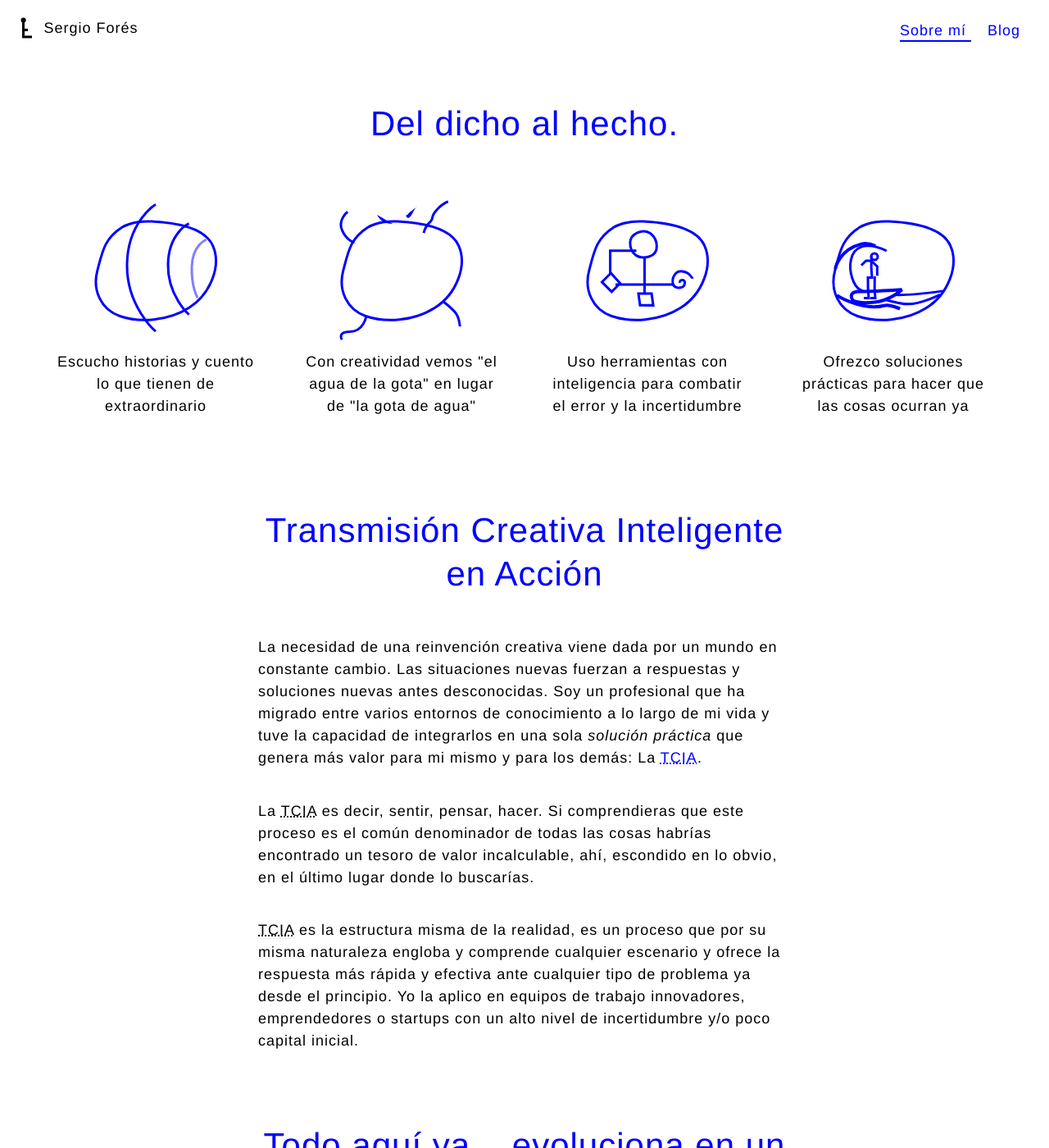
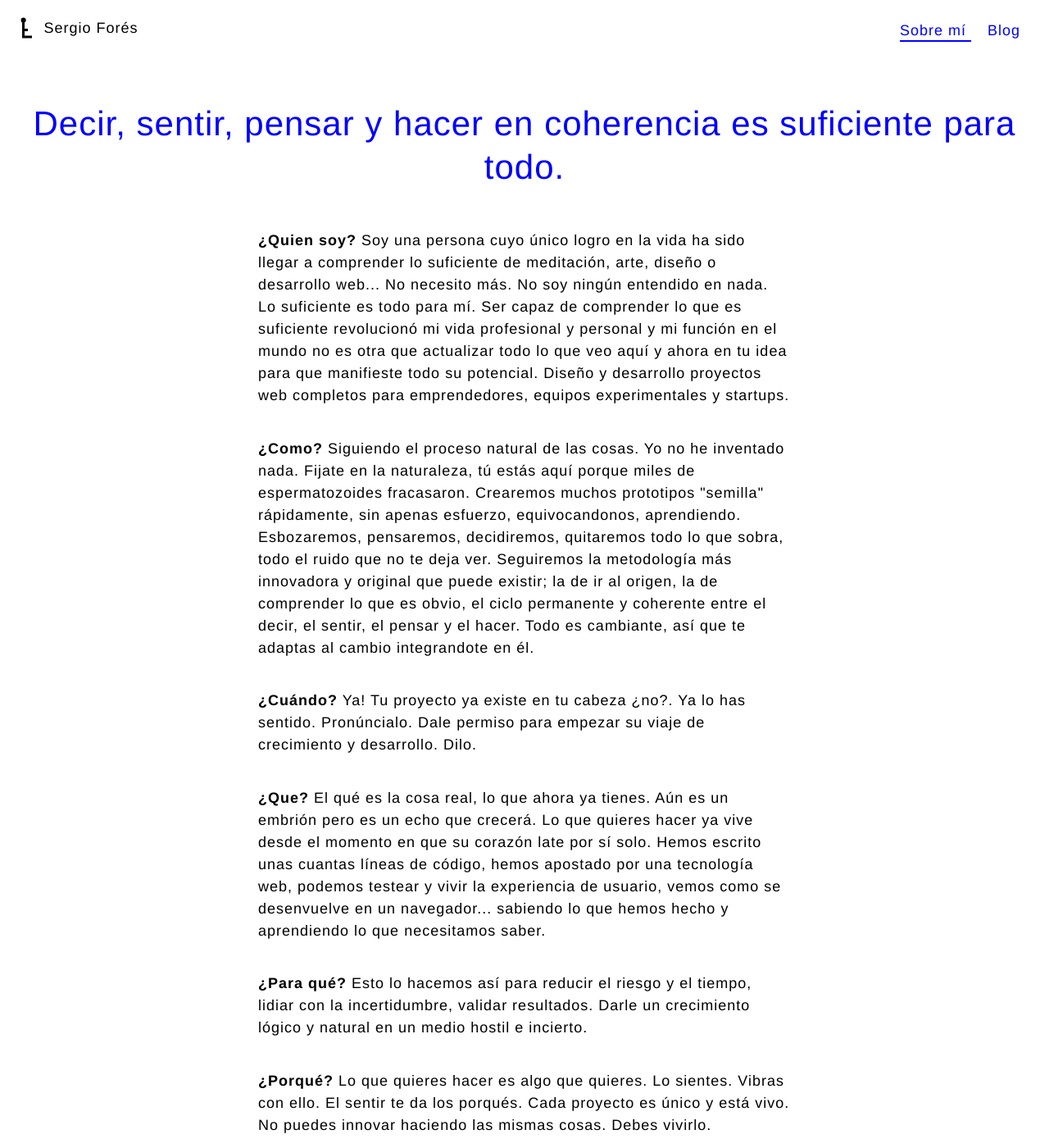
Before and after one commit to t0t/deprecated-personal-portfolio, a Jekyll site: the page built from index.html, in a window 1280 px wide and 1400 px high. Shown: the whole window at 82% size. Built offline with Jekyll 4.4.1, drawn with Linux system fonts in a browser that asks for light colours; some of the changed text lies outside the part shown.

```diff
--- a/index.html
+++ b/index.html
@@ -12,32 +12,23 @@
 <article>
 
   <h1 class="site-title">
-    Del dicho al hecho.
+    Decir, sentir, pensar y hacer en coherencia es suficiente para todo.
   </h1>
+  <p><b>¿Quien soy?</b> Soy una persona cuyo único logro en la vida ha sido llegar a comprender lo suficiente de meditación, arte, diseño o desarrollo web... No necesito más. No soy ningún entendido en nada. Lo suficiente es todo para mí. Ser capaz de comprender lo que es suficiente revolucionó mi vida profesional y personal y mi función en el mundo no es otra que actualizar todo lo que veo aquí y ahora en tu idea para que manifieste todo su potencial. Diseño y desarrollo proyectos web completos para emprendedores, equipos experimentales y startups.</p>
+  <p><b>¿Como?</b> Siguiendo el proceso natural de las cosas. Yo no he inventado nada. Fijate en la naturaleza, tú estás aquí porque miles de espermatozoides fracasaron. Crearemos muchos prototipos "semilla" rápidamente, sin apenas esfuerzo, equivocandonos, aprendiendo. Esbozaremos, pensaremos, decidiremos, quitaremos todo lo que sobra, todo el ruido que no te deja ver. Seguiremos la metodología más innovadora y original que puede existir; la de ir al origen, la de comprender lo que es obvio, el ciclo permanente y coherente entre el decir, el sentir, el pensar y el hacer. Todo es cambiante, así que te adaptas al cambio integrandote en él.</p>
 
-  <div class="Dsph__wrap">
+  <p><b>¿Cuándo?</b> Ya! Tu proyecto ya existe en tu cabeza ¿no?. Ya lo has sentido. Pronúncialo. Dale permiso para empezar su viaje de crecimiento y desarrollo. Dilo.</p>
 
-    <div class="Dsph__item">
-    	<span class="Dsph__decir"></span>
-      <p>Escucho historias y cuento lo que tienen de extraordinario</p>
-    </div>
+  <p><b>¿Que?</b> El qué es la cosa real, lo que ahora ya tienes. Aún es un embrión pero es un echo que crecerá. Lo que quieres hacer ya vive desde el momento en que su corazón late por sí solo. Hemos escrito unas cuantas líneas de código, hemos apostado por una tecnología web, podemos testear y vivir la experiencia de usuario, vemos como se desenvuelve en un navegador... sabiendo lo que hemos hecho y aprendiendo lo que necesitamos saber.</p>
 
-    <div class="Dsph__item">
-    	<span class="Dsph__sentir"></span>
-      <p>Con creatividad vemos "el agua de la gota" en lugar de "la gota de agua"</p>
-    </div>
+  <p><b>¿Para qué?</b> Esto lo hacemos así para reducir el riesgo y el tiempo, lidiar con la incertidumbre, validar resultados. Darle un crecimiento lógico y natural en un medio hostil e incierto.</p>
 
-    <div class="Dsph__item">
-    	<span class="Dsph__pensar"></span>
-      <p>Uso herramientas con inteligencia para combatir el error y la incertidumbre</p>
-    </div>
+  <p><b>¿Porqué?</b> Lo que quieres hacer es algo que quieres. Lo sientes. Vibras con ello. El sentir te da los porqués. Cada proyecto es único y está vivo. No puedes innovar haciendo las mismas cosas. Debes vivirlo.</p>
 
-    <div class="Dsph__item">
-    	<span class="Dsph__hacer"></span>
-      <p>Ofrezco soluciones prácticas para hacer que las cosas ocurran ya</p>
-    </div>
+  <p><b>¿Dónde?</b> No tengo un lugar fijo de trabajo. Puedo desplazarme hasta tu oficina o trabajar en remoto con herramientas de gestión de proyectos como Trello, Github, etc...</p>
 
-  </div>
+  <p><b>¿Cuanto?</b> Al ser un proyecto escalable con un crecimiento orgánico y natural el precio siempre se ajusta al punto en el que te encuentras. La energía que inviertes se corresponde con la energía que recibes en forma de satisfacción, certezas, rapidez...</p>
+
 
 
   <h2 class="site-title">Transmisión Creativa Inteligente en Acción</h2>
```
